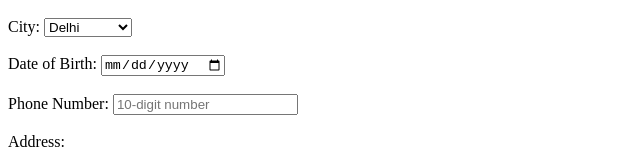
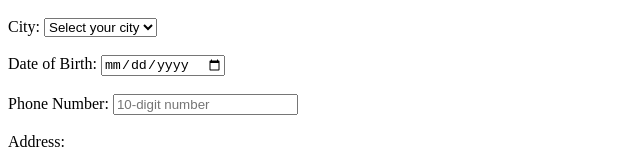
Before and after one commit to imhimanshusoni/RegistrationForm_Assignment, a plain HTML site: page index.html in a window 1280 px wide. Shown: the part 333-482 px from the top of the page, 0-640 px from the left. Drawn offline with Linux system fonts and the light colour scheme.

Commit message:
Added select your city option

```diff
--- a/index.html
+++ b/index.html
@@ -52,10 +52,10 @@
       <div>
         <label for="city">City:</label>
         <select name="city" id="city">
+          <option value="none">Select your city</option>
           <option value="delhi">Delhi</option>
-          <option value="mumbai">Mumbai</option>
           <option value="bangalore">Bangalore</option>
-          <option value="hyd">Hyderabad</option>
+          <option value="hyderabad">Hyderabad</option>
         </select>
       </div>
       <br />
```
